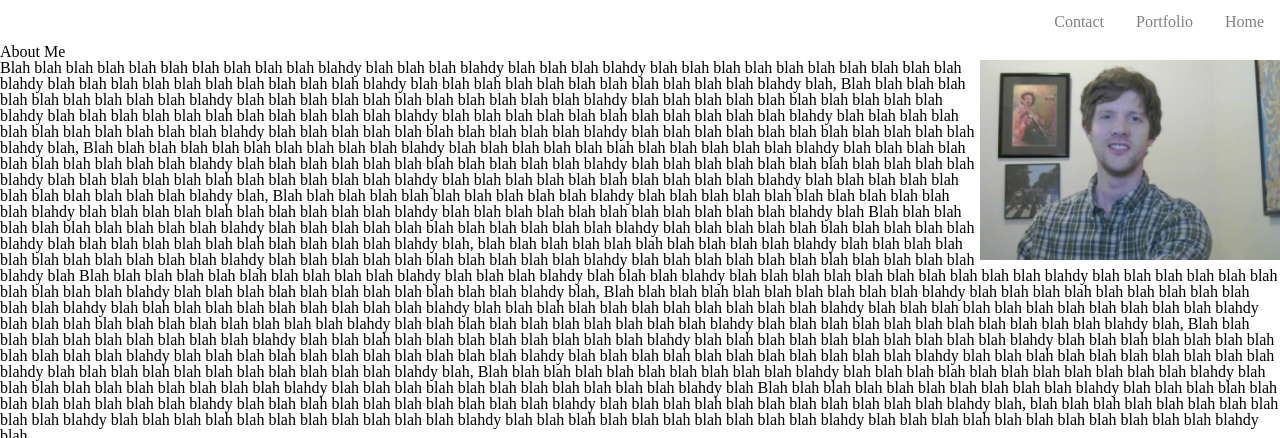
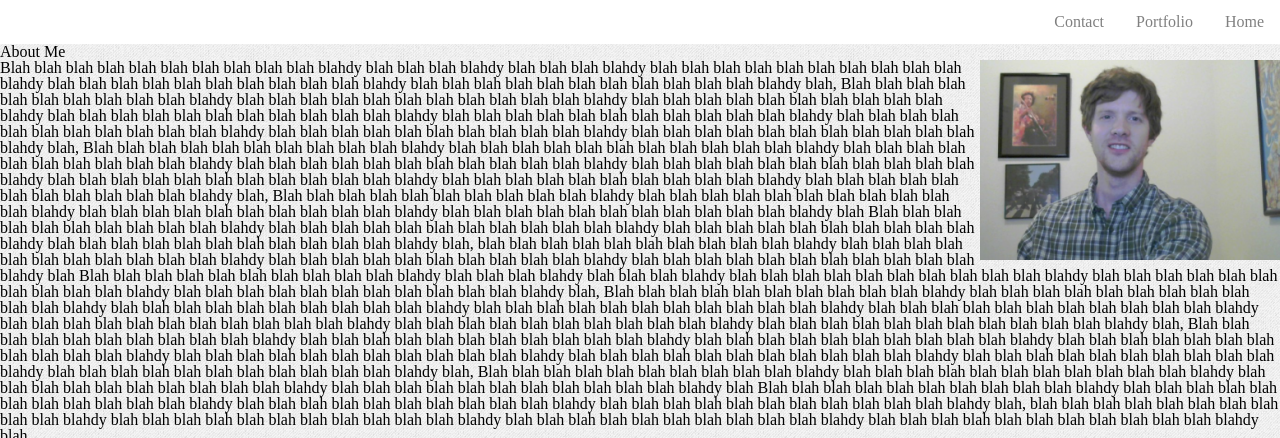
Before and after one commit to wynnblevins/wynnblevins.github.io, a plain HTML site: page index.html in a window 1280 px wide. Shown: the top 438 px of the page. Drawn offline with Linux system fonts and the light colour scheme.

Commit message:
Applying jean-gray background image to site.

```diff
--- a/assets/css/style.css
+++ b/assets/css/style.css
@@ -24,6 +24,13 @@ ul.navbar li a:hover {
 }
 /* end navbar styles */
 
+
+/* applying "jean-gray" background image */
+body {
+    background: url(../images/gray_jean/gray_jean.png)
+}
+/* end background image styles */
+
 /* start sticky footer styles */
 html, body {
     height: 100%;
```
